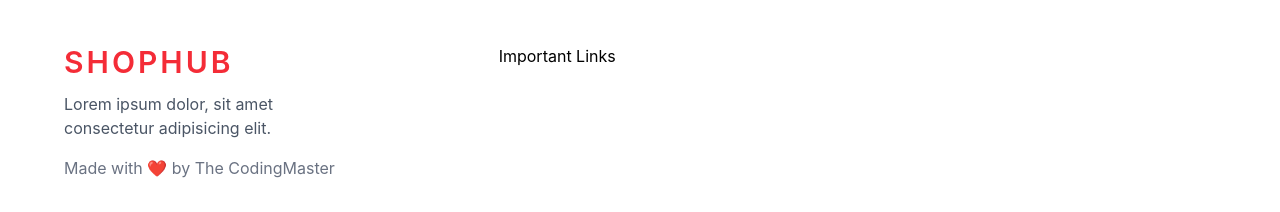
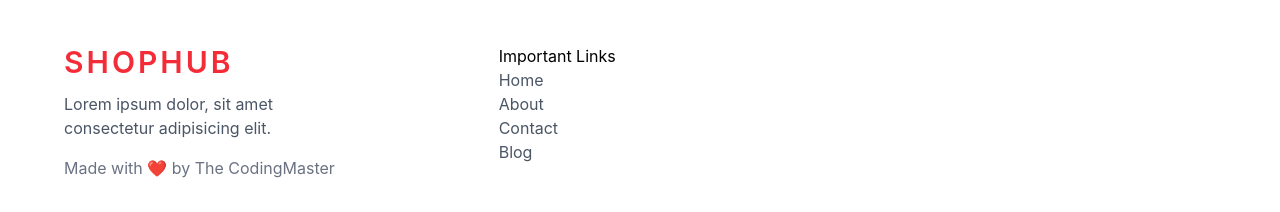
Before and after one commit to kaxadeveloper/Ecommerce, a React (Vite) app: page / in a window 1280 px wide. Shown: the part 4142-4354 px from the top of the page. Built offline with nearby package versions, Linux system fonts and the light colour scheme.

Commit message:
add styles to a tag

```diff
--- a/src/components/Footer/Footer.jsx
+++ b/src/components/Footer/Footer.jsx
@@ -44,7 +44,12 @@ const Footer = () => {
                                 {
                                     FooterLinks.map((data, index) => (
                                         <li key={index}>
-
+                                            <a
+                                                href={data.link}
+                                                className='text-gray-600 hover:text-black duration-300'
+                                            >
+                                                {data.title}
+                                            </a>
                                         </li>
                                     ))
                                 }
```
